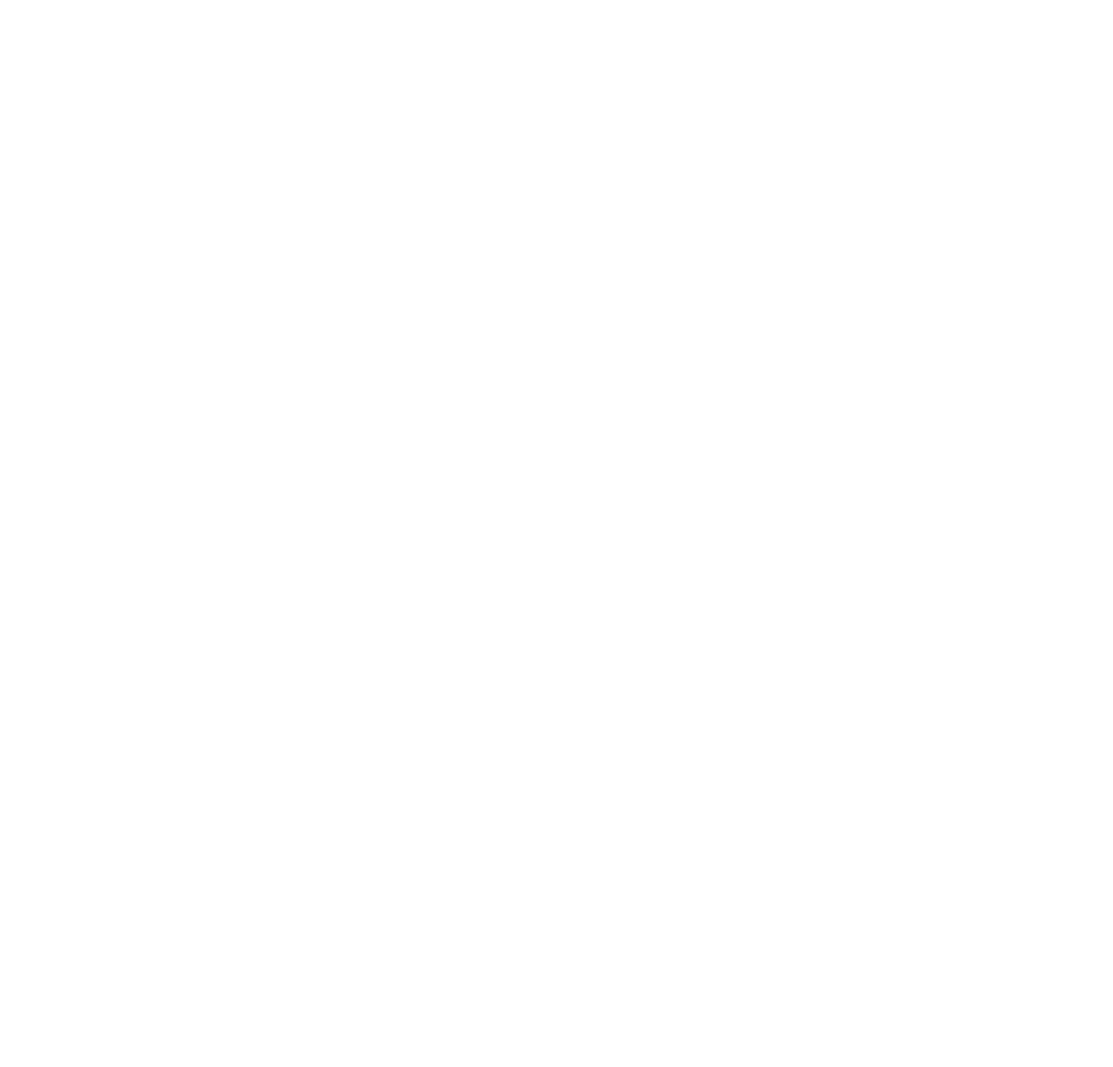
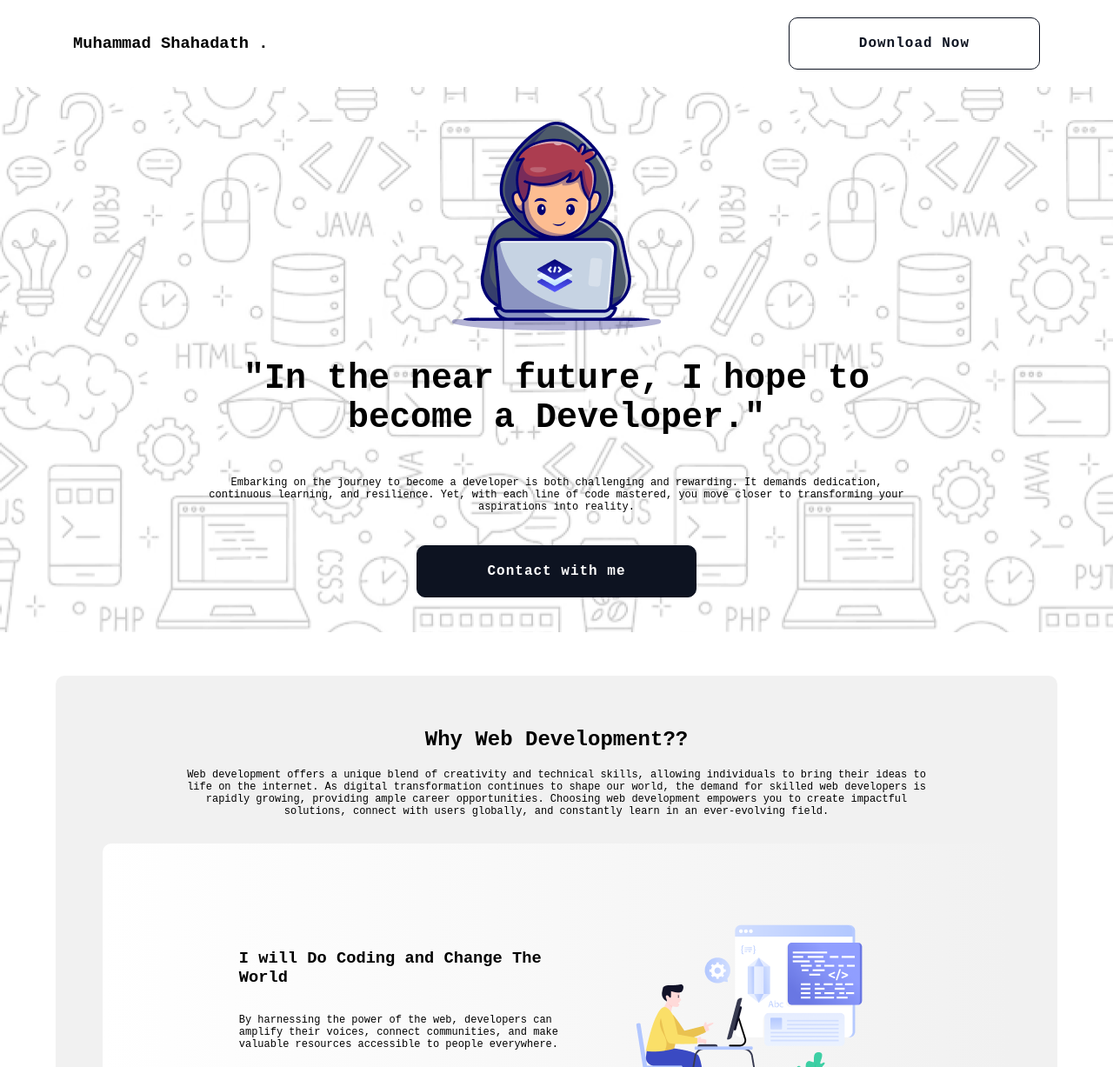
Before and after one commit to Shahadath049/B10--Assignment-1, a plain HTML site: page index.html in a window 1280 px wide. Shown: the top 1227 px of the page at 87% size. Before the commit the page ends 800 px from the top, so only its background shows below. Drawn offline with Linux system fonts and the light colour scheme; a web font is replaced by a local one.

Commit message:
why web content section added

```diff
--- a/index.html
+++ b/index.html
@@ -1,11 +1,90 @@
 <!DOCTYPE html>
 <html lang="en">
+
 <head>
     <meta charset="UTF-8">
     <meta name="viewport" content="width=device-width, initial-scale=1.0">
-    <title>Document</title>
+    <link rel="stylesheet" href="style.css">
+    <link rel="preconnect" href="https://fonts.googleapis.com">
+    <link rel="preconnect" href="https://fonts.gstatic.com" crossorigin>
+    <link href="https://fonts.googleapis.com/css2?family=Azeret+Mono:ital,wght@0,100..900;1,100..900&display=swap"
+        rel="stylesheet">
+    <title>My Document</title>
 </head>
+
 <body>
+    <!-- Navbar Starts Here -->
+    <nav class="container">
+        <div class="nav-bar">
+            <h3>Muhammad Shahadath .</h3>
+            <a href="google.com" target="_blank">Download Now</a>
+        </div>
+    </nav>
+    <!-- Navbar ends Here -->
+
+    <!-- Header section Starts here -->
+    <section class="header">
+        <div class="container">
+            <div class="header-data">
+                <img src="/assets/Group.png" alt="main image">
+                <h1>"In the near future, I hope to become a Developer."</h1>
+                <p>Embarking on the journey to become a developer is both challenging and rewarding. It demands
+                    dedication, continuous learning, and resilience. Yet, with each line of code mastered, you move
+                    closer to transforming your aspirations into reality.</p>
+                <a href="https://www.google.com/" target="_blank">Contact with me</a>
+            </div>
+        </div>
+    </section>
+    <!-- Header section ends -->
+
+    <!-- why section starts here -->
+    <section class="container ">
+        <div class="why-web">
+            <div class="web-content">
+                <h2>Why Web Development??</h2>
+                <p>Web development offers a unique blend of creativity and technical skills, allowing individuals to
+                    bring
+                    their
+                    ideas to life on the internet. As digital transformation continues to shape our world, the demand
+                    for
+                    skilled web developers is rapidly growing, providing ample career opportunities. Choosing web
+                    development
+                    empowers you to create impactful solutions, connect with users globally, and constantly learn in an
+                    ever-evolving field.</p>
+            </div>
+            <div class="reason1 ">
+                <div class="reason-text">
+                    <h3>I will Do Coding and Change The World</h3>
+                    <p>By harnessing the power of the web, developers can amplify their voices, connect communities, and
+                        make valuable resources accessible to people everywhere.</p>
+                    <a href="https://www.google.com/">Learn More</a>
+                </div>
+                <img src="/assets/Layer_1.png" alt=" layer one">
+            </div>
+            <div class="reason1 swipe">
+                <img src="/assets/Layer_1.png" alt=" layer one">
+                <div class="reason-text">
+                    <h3>I will Do Coding and Change The World</h3>
+                    <p>By harnessing the power of the web, developers can amplify their voices, connect communities, and
+                        make valuable resources accessible to people everywhere.</p>
+                    <a href="https://www.google.com/">Learn More</a>
+                </div>
+
+            </div>
+            <div class="reason1 ">
+                <div class="reason-text">
+                    <h3>I will Do Coding and Change The World</h3>
+                    <p>By harnessing the power of the web, developers can amplify their voices, connect communities, and
+                        make valuable resources accessible to people everywhere.</p>
+                    <a href="https://www.google.com/">Learn More</a>
+                </div>
+                <img src="/assets/Layer_1.png" alt=" layer one">
+            </div>
+        </div>
+    </section>
+    <!-- why web section ends here -->
+
 
 </body>
+
 </html>
--- /dev/null
+++ b/style.css
@@ -0,0 +1,131 @@
+body {
+    font-family: "Azeret Mono", monospace;
+    font-optical-sizing: auto;
+    font-weight: normal;
+    font-style: normal;
+    margin: 0;
+    padding: 0;
+}
+
+p {
+    font-size: 12px;
+}
+
+h2 {
+    text-align: center;
+
+}
+
+.container {
+
+    width: 90%;
+    margin: 0 auto;
+}
+
+.nav-bar {
+    display: flex;
+    justify-content: space-between;
+    padding: 20px;
+}
+
+.nav-bar a {
+    border: 1px solid #0D1321;
+    color: #0D1321;
+    border-radius: 10px;
+    padding: 20px 80px;
+    text-decoration: none;
+    font-weight: bold;
+    cursor: pointer;
+    letter-spacing: 1px;
+
+}
+
+.header {
+    background-image: url(./assets/Hero-bg.png);
+}
+
+.header-data {
+    padding: 40px 0;
+    display: flex;
+    flex-direction: column;
+    align-items: center;
+    text-align: center;
+    width: 70%;
+    margin: auto;
+
+}
+
+.header-data h1 {
+    font-size: 40px;
+}
+
+
+.header-data a {
+    margin-top: 25px;
+    border: 1px solid #0D1321;
+    background-color: #0D1321;
+    color: white;
+    border-radius: 10px;
+    padding: 20px 80px;
+    text-decoration: none;
+    font-weight: bold;
+    cursor: pointer;
+    letter-spacing: 1px;
+}
+
+.why-web {
+    background-color: #f1f1f1;
+    border-radius: 10px;
+    margin: 50px 0;
+    padding: 40px 0;
+
+}
+
+.web-content {
+    text-align: center;
+    width: 75%;
+    margin: 0 auto;
+
+
+}
+
+.reason1 {
+    display: flex;
+    justify-content: space-evenly;
+    align-items: center;
+    border-radius: 10px;
+    background: linear-gradient(to right, #ffffff, #f1f1f1);
+
+    width: 75%;
+    margin: 30px auto;
+    padding: 90px;
+
+}
+
+.reason-text {
+    display: flex;
+    flex-direction: column;
+    width: 45%;
+
+}
+
+.reason1 p {
+
+    margin-bottom: 30px;
+}
+
+.reason1 a {
+    border: 1px solid #0D1321;
+    color: #0D1321;
+    padding: 15px 50px;
+    text-decoration: none;
+    font-weight: bold;
+    cursor: pointer;
+    letter-spacing: 1px;
+    width: 115px;
+}
+
+
+.swipe {
+    background: linear-gradient(to right, #f1f1f1, white);
+}
```
Also changed, not shown: assets/Group 3.png (added), assets/Group 4.png (added), assets/Group.png (added), assets/Hero-bg.png (added), assets/Layer_1.png (added), assets/css.png (added), assets/facebook.png (added), assets/github.png (added), assets/handshake.jpg (added), assets/html.png (added), assets/js.png (added), assets/linkedin-icon 1.png (added), assets/mongodb.png (added), assets/nodejs.png (added), 1 more files.
